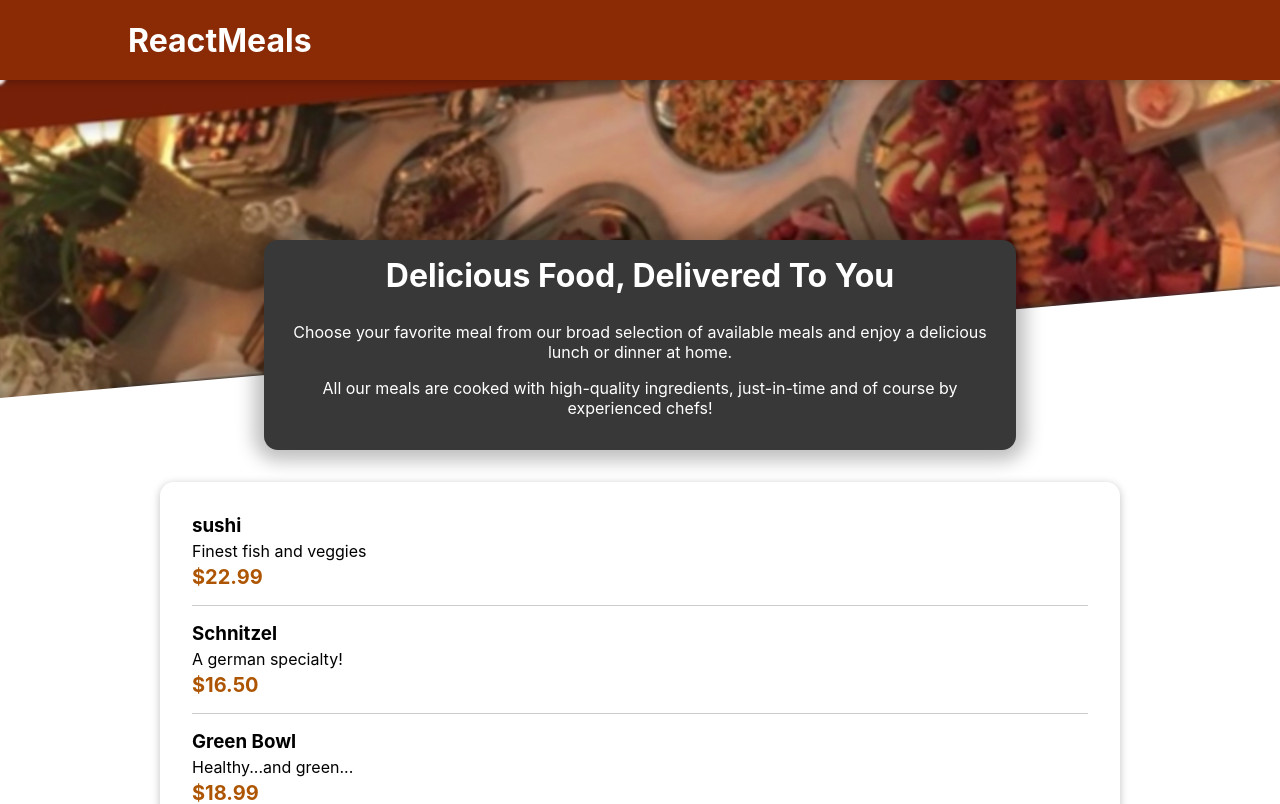
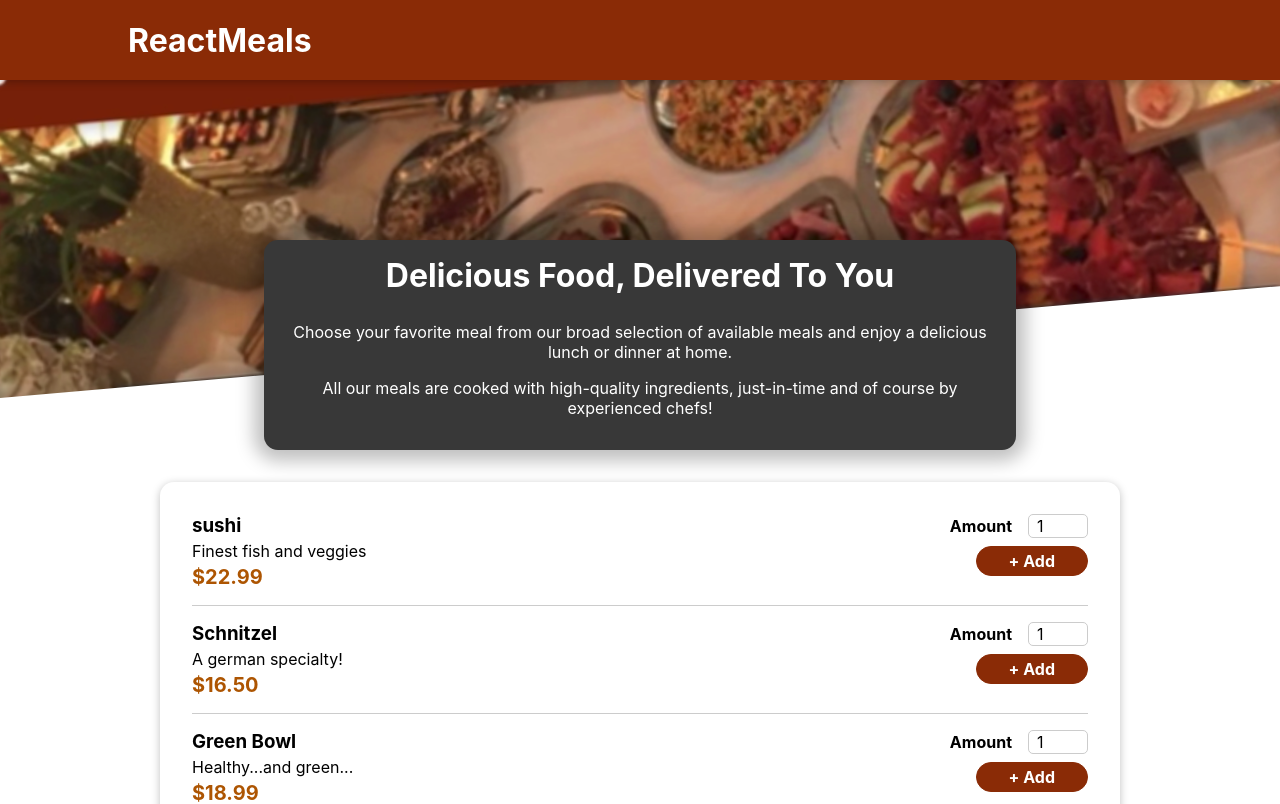
Before and after one commit to manj7999/-Showing-and-Enabling-the-delete-of-Cart-Items, a React (Create React App) app: page / in a window 1280 px wide. Shown: the top 804 px of the page. Built offline with nearby package versions, Linux system fonts and the light colour scheme.

Commit message:
Adding a Form

```diff
--- a/src/components/Meals/MealItem/MealItem.js
+++ b/src/components/Meals/MealItem/MealItem.js
@@ -1,3 +1,4 @@
+import MealItemForm from './MealItemForm';
 import classes from './MealItem.module.css';
 
 const MealItem = (props) => {
@@ -11,7 +12,7 @@
         <div className={classes.price}>{price}</div>
       </div>
       <div>
-
+         <MealItemForm />
       </div>
     </li>
   );
--- a/src/components/Meals/MealItem/MealItemForm.js
+++ b/src/components/Meals/MealItem/MealItemForm.js
@@ -0,0 +1,23 @@
+import Input from "../../UI/Input";
+import classes from "./MealItemForm.module.css";
+
+const MealItemForm = (props) => {
+  return (
+    <form className={classes.form}>
+      <Input
+        label="Amount"
+        input={{
+          id: "amount",
+          type: "number",
+          min: "1",
+          max: "5",
+          step: "1",
+          defaultValue: "1",
+        }}
+      />
+      <button>+ Add</button>
+    </form>
+  );
+};
+
+export default MealItemForm;
--- /dev/null
+++ b/src/components/Meals/MealItem/MealItemForm.module.css
@@ -0,0 +1,20 @@
+.form {
+    text-align: right;
+  }
+
+  .form button {
+    font: inherit;
+    cursor: pointer;
+    background-color: #8a2b06;
+    border: 1px solid #8a2b06;
+    color: white;
+    padding: 0.25rem 2rem;
+    border-radius: 20px;
+    font-weight: bold;
+  }
+
+  .form button:hover,
+  .form button:active {
+    background-color: #641e03;
+    border-color: #641e03;
+  }
--- /dev/null
+++ b/src/components/UI/Input.js
@@ -0,0 +1,12 @@
+import Classes from './Input.module.css';
+
+const Input = (props) => {
+   return (
+    <div className={Classes.input}>
+        <label htmlFor={props.input.id}>{props.label}</label>
+        <input {...props.input} />
+    </div>
+   );
+};
+
+export default Input;
--- /dev/null
+++ b/src/components/UI/Input.module.css
@@ -0,0 +1,18 @@
+.input {
+    display: flex;
+    align-items: center;
+    margin-bottom: 0.5rem;
+  }
+
+  .input label {
+    font-weight: bold;
+    margin-right: 1rem;
+  }
+
+  .input input {
+    width: 3rem;
+    border-radius: 5px;
+    border: 1px solid #ccc;
+    font: inherit;
+    padding-left: 0.5rem;
+  }
```
